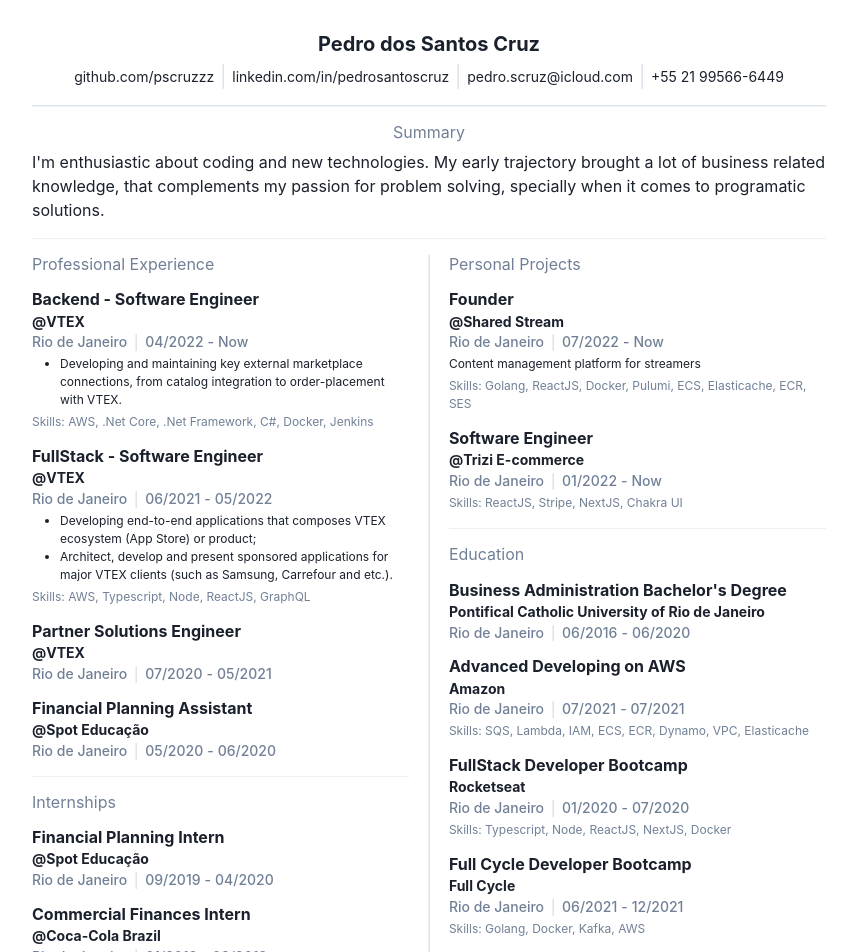
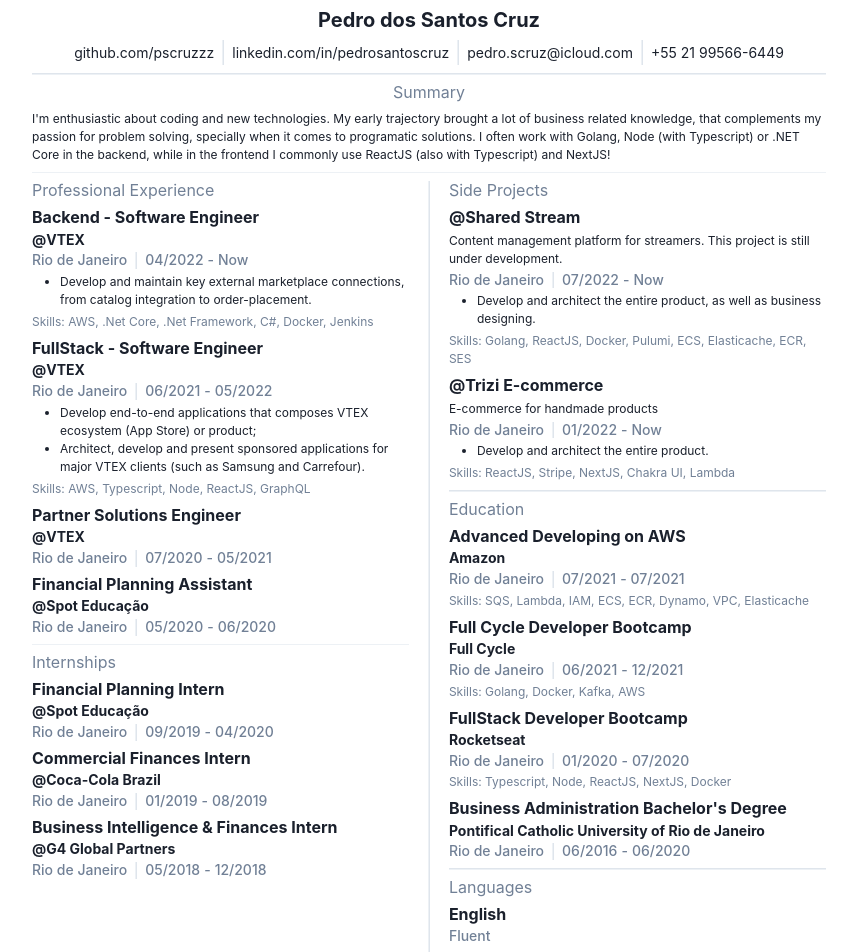
Before and after one commit to pscruzzz/my-resume, a Next.js app: page /pdf in a window 1280 px wide. Shown: the top 952 px of the page, without its empty margins (211-1068 px from the left). Built offline with nearby package versions, Linux system fonts and the light colour scheme.

Commit message:
feat: improve cv

```diff
--- a/components/Project.tsx
+++ b/components/Project.tsx
@@ -1,34 +1,44 @@
 import { Divider, Flex, Heading, Stack, Text, Link, UnorderedList, ListItem } from '@chakra-ui/react'
 
 interface RoleProps {
-  projectRole: string
+  projectRole?: string
   project: string
   startDate: string
   endDate?: string
   location: string
   description?: string
   skills?: string[]
+  roleDescriptions?: string[]
 }
 
 const hashCode = (s: string) => s.split('').reduce((a, b) => { a = ((a << 5) - a) + b.charCodeAt(0); return a & a }, 0)
 
-export const Project: React.FC<RoleProps> = ({ project, description, endDate, projectRole, location, startDate, skills }) => {
+export const Project: React.FC<RoleProps> = ({ project, description, endDate, projectRole, location, startDate, skills, roleDescriptions }) => {
 
   const skillsText = skills?.join(", ")
 
   return (
     <Stack spacing={1}>
-      <Heading as="h3" size={"sm"} id="projectRole">
-        {projectRole}
-      </Heading>
+      {
+        !!projectRole &&
+        <Heading as="h3" size={"sm"} id="projectRole">
+          {projectRole}
+        </Heading>
+      }
       <Stack direction="row" spacing={0}>
-        <Heading as="h4" size={"xs"}>
+        <Heading as="h4" size={!projectRole ? "sm" : "xs"}>
           @
         </Heading>
-        <Heading id="project" as="h3" size={"xs"}>
+        <Heading id="project" as="h3" size={!projectRole ? "sm" : "xs"}>
           {project}
         </Heading>
       </Stack>
+      {
+        !!description &&
+        <Text fontSize={"xs"} >
+          {description}
+        </Text>
+      }
       <Stack direction="row" spacing={2}>
         <Heading as="h4" fontWeight={"medium"} size={"xs"} color={"gray.500"} id="location">
           {location}
@@ -47,10 +57,16 @@
         </Stack>
       </Stack>
       {
-        !!description &&
-        <Text fontSize={"xs"} >
-          {description}
-        </Text>
+        !!roleDescriptions?.length &&
+        <UnorderedList id="role-description" pl={4} fontSize={'xs'}>
+          {roleDescriptions?.map(roleDescription => {
+            return (
+              <ListItem key={hashCode(roleDescription)} >
+                {roleDescription}
+              </ListItem>
+            )
+          })}
+        </UnorderedList>
       }
       {
         !!skills &&
--- a/components/Resume.tsx
+++ b/components/Resume.tsx
@@ -6,48 +6,52 @@
 import { Project } from './Project'
 import { Role } from './Role'
 
-export function Resume() {
+interface ResumeProps {
+  isPDF?: boolean
+}
+
+export const Resume: React.FC<ResumeProps> = ({ isPDF = false }) => {
   return (
-    <Stack spacing={4} direction={"column"} align="center" justify="center" w="100%" className='cvWrapper'>
+    <Stack spacing={2} direction={"column"} align="center" justify="center" w="100%" className='cvWrapper'>
       <Stack align="center" justify="center" spacing={2} className={"cvHeader"}>
         <Heading as="h1" size={"md"}>
           Pedro dos Santos Cruz
         </Heading>
-        <Stack align="center" justify={"center"} direction={{ base: "column", lg: "row" }} spacing={{ base: 0, lg: 2 }} className={"cvLinks"}>
+        <Stack align="center" justify={"center"} direction={isPDF ? "row" : { base: "column", lg: "row" }} spacing={isPDF ? 2 : { base: 0, lg: 2 }} className={"cvLinks"}>
           <Link href="https://github.com/pscruzzz" target="_blank">
             <Text id="github" fontSize={"sm"}>
               github.com/pscruzzz
             </Text>
           </Link>
-          <Divider display={{ base: "none", lg: "flex" }} h="25px" w="1px" bg={"gray.300"} orientation='vertical' />
+          <Divider display={isPDF ? "flex" : { base: "none", lg: "flex" }} h="25px" w="1px" bg={"gray.300"} orientation='vertical' />
           <Link href="https://linkedin.com/in/pedrosantoscruz" target="_blank">
             <Text id="linkedin" fontSize={"sm"}>
               linkedin.com/in/pedrosantoscruz
             </Text>
           </Link>
-          <Divider display={{ base: "none", lg: "flex" }} h="25px" w="1px" bg={"gray.300"} orientation='vertical' />
+          <Divider display={isPDF ? "flex" : { base: "none", lg: "flex" }} h="25px" w="1px" bg={"gray.300"} orientation='vertical' />
           <Text id="email" fontSize={"sm"}>
             pedro.scruz@icloud.com
           </Text>
-          <Divider display={{ base: "none", lg: "flex" }} h="25px" w="1px" bg={"gray.300"} orientation='vertical' />
+          <Divider display={isPDF ? "flex" : { base: "none", lg: "flex" }} h="25px" w="1px" bg={"gray.300"} orientation='vertical' />
           <Text id="phone" fontSize={"sm"}>
             +55 21 99566-6449
           </Text>
         </Stack>
       </Stack>
       <Divider h="0.5px" w="100%" bg={"gray.300"} orientation='horizontal' />
-      <Stack align="center">
+      <Stack align="center" spacing={2}>
         <Heading as="h3" size={"sm"} fontWeight={"normal"} color={"gray.500"}>
           Summary
         </Heading>
-        <Text id="summary">
-          I&apos;m enthusiastic about coding and new technologies. My early trajectory brought a lot of business related knowledge, that complements my passion for problem solving, specially when it comes to programatic solutions.
+        <Text id="summary" fontSize={"xs"}>
+          I&apos;m enthusiastic about coding and new technologies. My early trajectory brought a lot of business related knowledge, that complements my passion for problem solving, specially when it comes to programatic solutions. I often work with Golang, Node (with Typescript) or .NET Core in the backend, while in the frontend I commonly use ReactJS (also with Typescript) and NextJS!
         </Text>
       </Stack>
       <Divider h="0.5px" w="100%" bg={"gray.300"} orientation='horizontal' />
-      <Stack spacing={{ base: 4, lg: 0 }} direction={{ base: "column", lg: "row" }} w="100%" justify={"space-between"} className={"cvContent"}>
-        <Stack justify="flex-start" spacing={4} pr={{ base: 0, lg: 1 }} w={{ base: "100%", lg: "48%" }}>
-          <Stack justify="flex-start" spacing={4}>
+      <Stack spacing={isPDF ? 0 : { base: 4, lg: 0 }} direction={isPDF ? "row" : { base: "column", lg: "row" }} w="100%" justify={"space-between"} className={"cvContent"}>
+        <Stack justify="flex-start" spacing={2} pr={isPDF ? 1 : { base: 0, lg: 1 }} w={isPDF ? "48%" : { base: "100%", lg: "48%" }}>
+          <Stack justify="flex-start" spacing={2}>
             <Heading as="h3" size={"sm"} fontWeight={"normal"} color={"gray.500"}>
               Professional Experience
             </Heading>
@@ -57,7 +61,7 @@
               location='Rio de Janeiro'
               startDate='04/2022'
               description={[
-                "Developing and maintaining key external marketplace connections, from catalog integration to order-placement with VTEX.",
+                "Develop and maintain key external marketplace connections, from catalog integration to order-placement.",
               ]}
               skills={["AWS", ".Net Core", ".Net Framework", "C#", "Docker", "Jenkins"]}
             />
@@ -68,8 +72,8 @@
               startDate='06/2021'
               endDate='05/2022'
               description={[
-                "Developing end-to-end applications that composes VTEX ecosystem (App Store) or product;",
-                "Architect, develop and present sponsored applications for major VTEX clients (such as Samsung, Carrefour and etc.)."
+                "Develop end-to-end applications that composes VTEX ecosystem (App Store) or product;",
+                "Architect, develop and present sponsored applications for major VTEX clients (such as Samsung and Carrefour)."
               ]}
               skills={["AWS", "Typescript", "Node", "ReactJS", "GraphQL"]}
             />
@@ -89,7 +93,7 @@
             />
           </Stack>
           <Divider h="0.5px" w="100%" bg={"gray.300"} orientation='horizontal' />
-          <Stack justify="flex-start" spacing={4}>
+          <Stack justify="flex-start" spacing={2}>
             <Heading as="h3" size={"sm"} fontWeight={"normal"} color={"gray.500"}>
               Internships
             </Heading>
@@ -109,55 +113,42 @@
             />
             <Internships
               company='G4 Global Partners'
-              internship="Finances Intern"
-              location='Rio de Janeiro'
-              startDate='10/2018'
-              endDate='12/2018'
-            />
-            <Internships
-              company='G4 Global Partners'
-              internship="Business Intelligence Intern"
+              internship="Business Intelligence & Finances Intern"
               location='Rio de Janeiro'
               startDate='05/2018'
-              endDate='09/2018'
+              endDate='12/2018'
             />
           </Stack>
         </Stack>
-        <Divider display={{ base: "none", lg: "flex" }} h={{ base: "0.5px", lg: "auto" }} w={{ base: "100%", lg: "0.5px" }} bg={"gray.300"} orientation='vertical' />
-        <Divider display={{ base: "flex", lg: "none" }} h={{ base: "0.5px", lg: "auto" }} w={{ base: "100%", lg: "0.5px" }} bg={"gray.300"} orientation='horizontal' />
-        <Stack justify="flex-start" spacing={4} pl={{ base: 0, lg: 1 }} w={{ base: "100%", lg: "48%" }}>
-          <Stack justify="flex-start" spacing={4}>
+        <Divider display={isPDF ? "flex" : { base: "none", lg: "flex" }} h={"auto"} w={"0.5px"} bg={"gray.300"} orientation='vertical' />
+        <Divider display={isPDF ? "none" : { base: "flex", lg: "none" }} h={"0.5px"} w={"100%"} bg={"gray.300"} orientation='horizontal' />
+        <Stack justify="flex-start" spacing={2} pl={isPDF ? 1 : { base: 0, lg: 1 }} w={isPDF ? "48%" : { base: "100%", lg: "48%" }}>
+          <Stack justify="flex-start" spacing={2}>
             <Heading as="h3" size={"sm"} fontWeight={"normal"} color={"gray.500"}>
-              Personal Projects
+              Side Projects
             </Heading>
             <Project
               project="Shared Stream"
-              projectRole="Founder"
               location='Rio de Janeiro'
               startDate='07/2022'
-              description={"Content management platform for streamers"}
+              description={"Content management platform for streamers. This project is still under development."}
+              roleDescriptions={["Develop and architect the entire product, as well as business designing."]}
               skills={["Golang", "ReactJS", "Docker", "Pulumi", "ECS", "Elasticache", "ECR", "SES"]}
             />
             <Project
               project="Trizi E-commerce"
-              projectRole="Software Engineer"
               location='Rio de Janeiro'
               startDate='01/2022'
-              skills={["ReactJS", "Stripe", "NextJS", "Chakra UI"]}
+              description={"E-commerce for handmade products"}
+              roleDescriptions={["Develop and architect the entire product."]}
+              skills={["ReactJS", "Stripe", "NextJS", "Chakra UI", "Lambda"]}
             />
           </Stack>
           <Divider h="0.5px" w="100%" bg={"gray.300"} orientation='horizontal' />
-          <Stack justify="flex-start" spacing={4}>
+          <Stack justify="flex-start" spacing={2}>
             <Heading as="h3" size={"sm"} fontWeight={"normal"} color={"gray.500"}>
               Education
             </Heading>
-            <Education
-              institution='Pontifical Catholic University of Rio de Janeiro'
-              degree="Business Administration Bachelor's Degree"
-              location='Rio de Janeiro'
-              startDate='06/2016'
-              endDate='06/2020'
-            />
             <Education
               institution='Amazon'
               degree="Advanced Developing on AWS"
@@ -167,6 +158,15 @@
               skills={["SQS", "Lambda", "IAM", "ECS", "ECR", "Dynamo", "VPC", 'Elasticache']}
             />
             <Education
+              institution='Full Cycle'
+              degree="Full Cycle Developer Bootcamp"
+              location='Rio de Janeiro'
+              startDate='06/2021'
+              endDate='12/2021'
+              skills={["Golang", "Docker", "Kafka", "AWS"]}
+            />
+
+            <Education
               institution='Rocketseat'
               degree="FullStack Developer Bootcamp"
               location='Rio de Janeiro'
@@ -175,16 +175,15 @@
               skills={["Typescript", "Node", "ReactJS", "NextJS", "Docker"]}
             />
             <Education
-              institution='Full Cycle'
-              degree="Full Cycle Developer Bootcamp"
+              institution='Pontifical Catholic University of Rio de Janeiro'
+              degree="Business Administration Bachelor's Degree"
               location='Rio de Janeiro'
-              startDate='06/2021'
-              endDate='12/2021'
-              skills={["Golang", "Docker", "Kafka", "AWS"]}
+              startDate='06/2016'
+              endDate='06/2020'
             />
           </Stack>
           <Divider h="0.5px" w="100%" bg={"gray.300"} orientation='horizontal' />
-          <Stack justify="flex-start" spacing={4}>
+          <Stack justify="flex-start" spacing={2}>
             <Heading as="h3" size={"sm"} fontWeight={"normal"} color={"gray.500"}>
               Languages
             </Heading>
--- a/components/ResumePDF.tsx
+++ /dev/null
@@ -1,203 +0,0 @@
-import { Divider, Flex, Heading, Stack, Text, Link, UnorderedList, ListItem } from '@chakra-ui/react'
-import Head from 'next/head'
-import { Education } from './Education'
-import { Internships } from './Internships'
-import { Language } from './Language'
-import { Project } from './Project'
-import { Role } from './Role'
-
-export function ResumePDF() {
-  return (
-    <Stack spacing={4} direction={"column"} align="center" justify="center" w="100%" className='cvWrapper'>
-      <Stack align="center" justify="center" spacing={2} className={"cvHeader"}>
-        <Heading as="h1" size={"md"}>
-          Pedro dos Santos Cruz
-        </Heading>
-        <Stack align="center" justify={"center"} direction={"row"} spacing={2} className={"cvLinks"}>
-          <Link href="https://github.com/pscruzzz" target="_blank">
-            <Text id="github" fontSize={"sm"}>
-              github.com/pscruzzz
-            </Text>
-          </Link>
-          <Divider h="25px" w="1px" bg={"gray.300"} orientation='vertical' />
-          <Link href="https://linkedin.com/in/pedrosantoscruz" target="_blank">
-            <Text id="linkedin" fontSize={"sm"}>
-              linkedin.com/in/pedrosantoscruz
-            </Text>
-          </Link>
-          <Divider h="25px" w="1px" bg={"gray.300"} orientation='vertical' />
-          <Text id="email" fontSize={"sm"}>
-            pedro.scruz@icloud.com
-          </Text>
-          <Divider h="25px" w="1px" bg={"gray.300"} orientation='vertical' />
-          <Text id="phone" fontSize={"sm"}>
-            +55 21 99566-6449
-          </Text>
-        </Stack>
-      </Stack>
-      <Divider h="0.5px" w="100%" bg={"gray.300"} orientation='horizontal' />
-      <Stack align="center">
-        <Heading as="h3" size={"sm"} fontWeight={"normal"} color={"gray.500"}>
-          Summary
-        </Heading>
-        <Text id="summary">
-          I&apos;m enthusiastic about coding and new technologies. My early trajectory brought a lot of business related knowledge, that complements my passion for problem solving, specially when it comes to programatic solutions.
-        </Text>
-      </Stack>
-      <Divider h="0.5px" w="100%" bg={"gray.300"} orientation='horizontal' />
-      <Stack direction={"row"} w="100%" justify={"space-between"} className={"cvContent"}>
-        <Stack justify="flex-start" spacing={4} pr={1} w={"48%"}>
-          <Stack justify="flex-start" spacing={4}>
-            <Heading as="h3" size={"sm"} fontWeight={"normal"} color={"gray.500"}>
-              Professional Experience
-            </Heading>
-            <Role
-              company='VTEX'
-              jobTitle='Backend - Software Engineer'
-              location='Rio de Janeiro'
-              startDate='04/2022'
-              description={[
-                "Developing and maintaining key external marketplace connections, from catalog integration to order-placement with VTEX.",
-              ]}
-              skills={["AWS", ".Net Core", ".Net Framework", "C#", "Docker", "Jenkins"]}
-            />
-            <Role
-              company='VTEX'
-              jobTitle='FullStack - Software Engineer'
-              location='Rio de Janeiro'
-              startDate='06/2021'
-              endDate='05/2022'
-              description={[
-                "Developing end-to-end applications that composes VTEX ecosystem (App Store) or product;",
-                "Architect, develop and present sponsored applications for major VTEX clients (such as Samsung, Carrefour and etc.)."
-              ]}
-              skills={["AWS", "Typescript", "Node", "ReactJS", "GraphQL"]}
-            />
-            <Role
-              company='VTEX'
-              jobTitle='Partner Solutions Engineer'
-              location='Rio de Janeiro'
-              startDate='07/2020'
-              endDate='05/2021'
-            />
-            <Role
-              company='Spot Educação'
-              jobTitle='Financial Planning Assistant'
-              location='Rio de Janeiro'
-              startDate='05/2020'
-              endDate='06/2020'
-            />
-          </Stack>
-          <Divider h="0.5px" w="100%" bg={"gray.300"} orientation='horizontal' />
-          <Stack justify="flex-start" spacing={4}>
-            <Heading as="h3" size={"sm"} fontWeight={"normal"} color={"gray.500"}>
-              Internships
-            </Heading>
-            <Internships
-              company='Spot Educação'
-              internship="Financial Planning Intern"
-              location='Rio de Janeiro'
-              startDate='09/2019'
-              endDate='04/2020'
-            />
-            <Internships
-              company='Coca-Cola Brazil'
-              internship="Commercial Finances Intern"
-              location='Rio de Janeiro'
-              startDate='01/2019'
-              endDate='08/2019'
-            />
-            <Internships
-              company='G4 Global Partners'
-              internship="Finances Intern"
-              location='Rio de Janeiro'
-              startDate='10/2018'
-              endDate='12/2018'
-            />
-            <Internships
-              company='G4 Global Partners'
-              internship="Business Intelligence Intern"
-              location='Rio de Janeiro'
-              startDate='05/2018'
-              endDate='09/2018'
-            />
-          </Stack>
-        </Stack>
-        <Divider h={"auto"} w={"0.5px"} bg={"gray.300"} orientation='vertical' />
-        <Stack justify="flex-start" spacing={4} pl={1} w={"48%"}>
-          <Stack justify="flex-start" spacing={4}>
-            <Heading as="h3" size={"sm"} fontWeight={"normal"} color={"gray.500"}>
-              Personal Projects
-            </Heading>
-            <Project
-              project="Shared Stream"
-              projectRole="Founder"
-              location='Rio de Janeiro'
-              startDate='07/2022'
-              description={"Content management platform for streamers"}
-              skills={["Golang", "ReactJS", "Docker", "Pulumi", "ECS", "Elasticache", "ECR", "SES"]}
-            />
-            <Project
-              project="Trizi E-commerce"
-              projectRole="Software Engineer"
-              location='Rio de Janeiro'
-              startDate='01/2022'
-              skills={["ReactJS", "Stripe", "NextJS", "Chakra UI"]}
-            />
-          </Stack>
-          <Divider h="0.5px" w="100%" bg={"gray.300"} orientation='horizontal' />
-          <Stack justify="flex-start" spacing={4}>
-            <Heading as="h3" size={"sm"} fontWeight={"normal"} color={"gray.500"}>
-              Education
-            </Heading>
-            <Education
-              institution='Pontifical Catholic University of Rio de Janeiro'
-              degree="Business Administration Bachelor's Degree"
-              location='Rio de Janeiro'
-              startDate='06/2016'
-              endDate='06/2020'
-            />
-            <Education
-              institution='Amazon'
-              degree="Advanced Developing on AWS"
-              location='Rio de Janeiro'
-              startDate='07/2021'
-              endDate='07/2021'
-              skills={["SQS", "Lambda", "IAM", "ECS", "ECR", "Dynamo", "VPC", 'Elasticache']}
-            />
-            <Education
-              institution='Rocketseat'
-              degree="FullStack Developer Bootcamp"
-              location='Rio de Janeiro'
-              startDate='01/2020'
-              endDate='07/2020'
-              skills={["Typescript", "Node", "ReactJS", "NextJS", "Docker"]}
-            />
-            <Education
-              institution='Full Cycle'
-              degree="Full Cycle Developer Bootcamp"
-              location='Rio de Janeiro'
-              startDate='06/2021'
-              endDate='12/2021'
-              skills={["Golang", "Docker", "Kafka", "AWS"]}
-            />
-          </Stack>
-          <Divider h="0.5px" w="100%" bg={"gray.300"} orientation='horizontal' />
-          <Stack justify="flex-start" spacing={4}>
-            <Heading as="h3" size={"sm"} fontWeight={"normal"} color={"gray.500"}>
-              Languages
-            </Heading>
-            <Language
-              language='English'
-              level='Fluent'
-            />
-            <Language
-              language='Portuguese'
-              level='Native'
-            />
-          </Stack>
-        </Stack>
-      </Stack>
-    </Stack >
-  )
-}
--- a/components/Role.tsx
+++ b/components/Role.tsx
@@ -46,7 +46,8 @@
           </Heading>
         </Stack>
       </Stack>
-      {!!description?.length &&
+      {
+        !!description?.length &&
         <UnorderedList id="job-description" pl={4} fontSize={'xs'}>
           {description?.map(jobDescription => {
             return (
--- a/pages/pdf.tsx
+++ b/pages/pdf.tsx
@@ -1,6 +1,6 @@
 import { Divider, Flex, Heading, Stack, Text, Link, UnorderedList, ListItem } from '@chakra-ui/react'
 import Head from 'next/head'
-import { ResumePDF } from '../components/ResumePDF'
+import { Resume } from '../components/Resume'
 
 
 export default function Pdf() {
@@ -11,8 +11,8 @@
         <meta name="description" content="Pedro Cruz CV" />
       </Head>
 
-      <Stack align="center" justify="center" w="100%" minH="100vh" maxWidth="794px" className='cvContainer' py={8}>
-        <ResumePDF />
+      <Stack align="center" justify="center" w="100%" minH="100vh" maxWidth="794px" className='cvContainer' py={2}>
+        <Resume isPDF={true} />
       </Stack>
     </Flex >
   )
```
